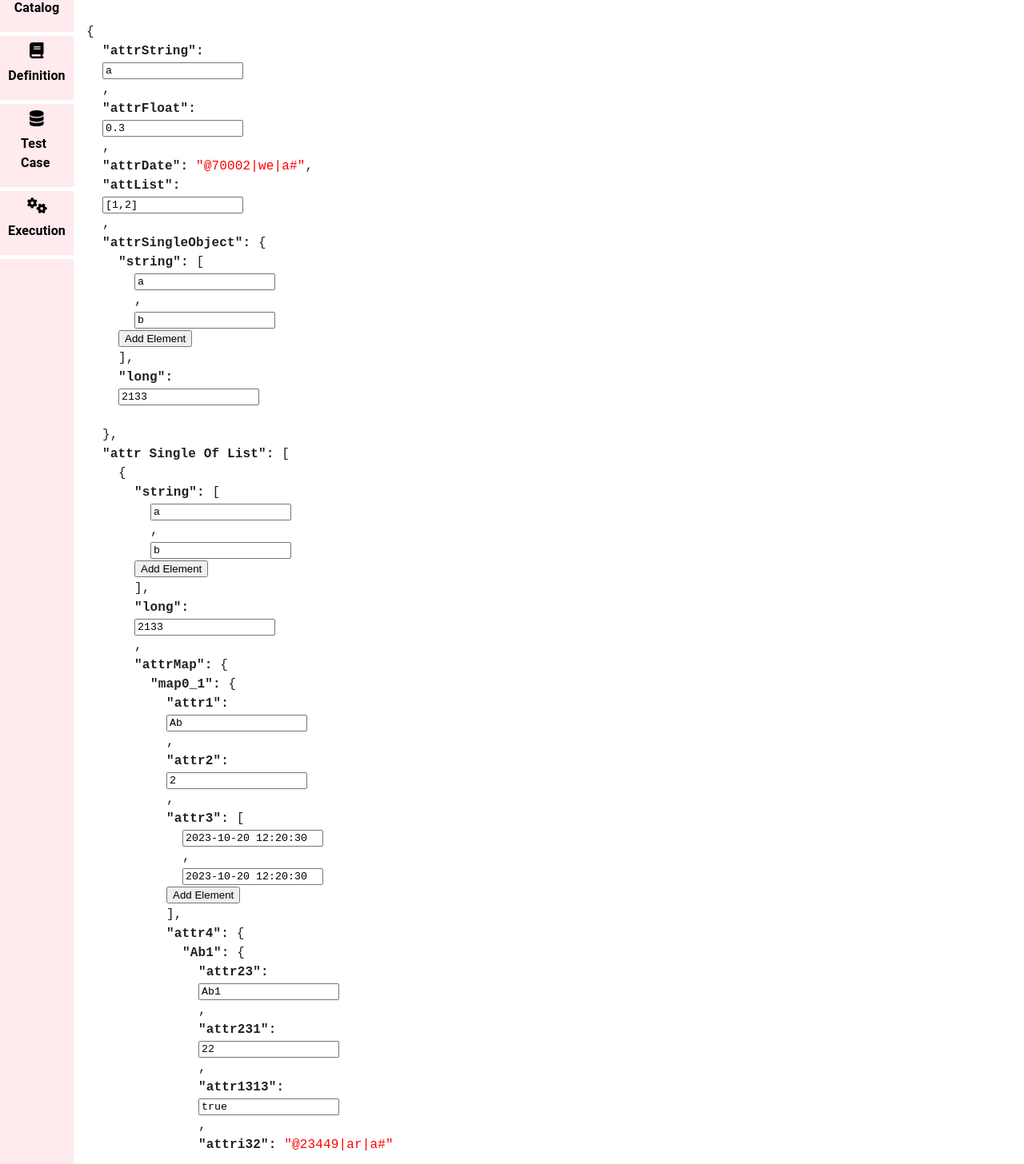
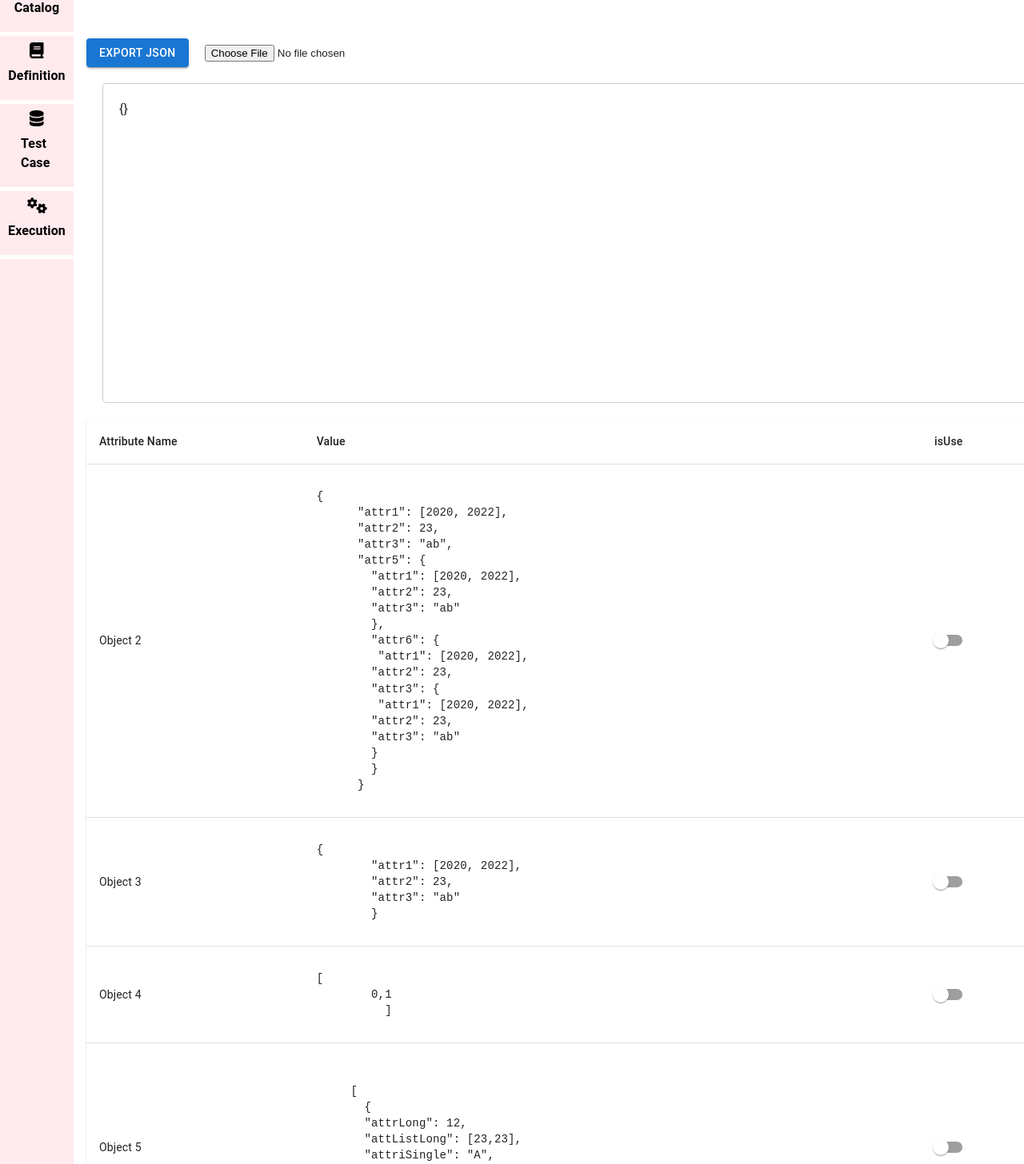
Before and after one commit to KhucPhat/Test-System, a React (Vite) app: page /test in a window 1280 px wide. Shown: the part 148-1604 px from the top of the page at 80% size. Built offline with nearby package versions, Linux system fonts and the light colour scheme.

Commit message:
fix-bugs

```diff
--- a/src/Test/Test.tsx
+++ b/src/Test/Test.tsx
@@ -1,29 +1,19 @@
-import { jsonKeyNumber, jsonMapString } from "@/constants/lists/listJson";
+import {
+  jsonKeyNumber,
+  jsonMapString,
+  listDataAttr1,
+  listDataAttrJson,
+} from "@/constants/lists/listJson";
 import TestChangeValueAndKeyJson from "./TestDataJson/TestChangeValueAndKeyJson";
 import ValidateValueChangeJson from "./TestDataJson/TestValidateChangeValueJson";
+import TestImportExportJson from "./TestDataJson/TestImportExportJson";
 
 function Test() {
-  function downloadJSON(data, filename = "data.json") {
-    // Không cần chuyển đổi data sang JSON vì nó đã là một chuỗi JSON đúng định dạng
-    const blob = new Blob([data], { type: "application/json" });
-
-    // Tạo liên kết tải xuống
-    const url = URL.createObjectURL(blob);
-    const link = document.createElement("a");
-    link.href = url;
-    link.download = filename;
-    document.body.appendChild(link);
-    link.click();
-
-    // Dọn dẹp sau khi tải xuống
-    document.body.removeChild(link);
-    URL.revokeObjectURL(url);
-  }
-
   return (
     <div>
       <h1>JSON Data Viewer</h1>
-      <TestChangeValueAndKeyJson data={JSON.parse(jsonMapString)} />
+      {/* <TestChangeValueAndKeyJson data={JSON.parse(jsonMapString)} /> */}
+      <TestImportExportJson data={listDataAttr1} />
     </div>
   );
 }
--- a/src/Test/TestDataJson/TestImportExportJson.tsx
+++ b/src/Test/TestDataJson/TestImportExportJson.tsx
@@ -1,8 +1,24 @@
-import { Button, Snackbar, Typography } from "@mui/material";
 import React, { useState } from "react";
+import {
+  Button,
+  Snackbar,
+  Typography,
+  Table,
+  TableBody,
+  TableCell,
+  TableContainer,
+  TableHead,
+  TableRow,
+  Paper,
+  Switch,
+  Box,
+} from "@mui/material";
 import JSONFormatter from "./TestConvertJsonMap";
 import MuiAlert from "@mui/material/Alert";
-import { validateComplexJson, validateDataType } from "@/constants/function/functionValidate";
+import {
+  validateComplexJson,
+  validateDataType,
+} from "@/constants/function/functionValidate";
 
 const TestImportExportJson = ({ data }) => {
   const [snackbar, setSnackbar] = useState({
@@ -21,14 +37,47 @@ const TestImportExportJson = ({ data }) => {
       result.push({
         attrName: key,
         value: JSON.stringify(inputObject[key], null, 2), // Sử dụng JSON.stringify để định dạng chuỗi JSON đẹp mắt
+        isUse: false, // Mặc định isUse là false
       });
     }
 
     return result;
-  };
+  }
+
+  function validateNestedJson(obj) {
+    const results = [];
+
+    function traverseJson(subObj, path = "") {
+      if (subObj && typeof subObj === "object") {
+        for (const key in subObj) {
+          const newPath = path ? `${path}.${key}` : key;
+          if (typeof subObj[key] === "object") {
+            traverseJson(subObj[key], newPath);
+          } else {
+            const value = subObj[key].toString();
+            // console.log(value);
+            if (value.length > 255) {
+              results.push(`${newPath}: value exceeds 255 characters`);
+            }
+          }
+        }
+      } else {
+        const value = subObj.toString();
+        if (value.length > 255) {
+          results.push(`${path}: value exceeds 255 characters`);
+        }
+      }
+    }
+
+    traverseJson(obj);
+    return results;
+  }
 
   const handleDownloadJson = () => {
-    const jsonString = `{${listData.map((item) => `"${item.attrName}": ${item.value}`).join(",")}}`;
+    const jsonString = `{${listData
+      .filter((item) => item.isUse)
+      .map((item) => `"${item.attrName}": ${item.value}`)
+      .join(",")}}`;
     const blob = new Blob([jsonString], { type: "application/json" });
     const href = URL.createObjectURL(blob);
     const link = document.createElement("a");
@@ -39,60 +88,113 @@ const TestImportExportJson = ({ data }) => {
     document.body.removeChild(link);
   };
 
-  const handleImportJson = (event) => {
+  const handleImportJson = (event, currentData) => {
     const file = event.target.files[0];
+    const maxSize = 5 * 1024 * 1024;
+
     if (file && file.type === "application/json") {
+      if (file.size > maxSize) {
+        setSnackbar({
+          open: true,
+          message: "File size exceeds 5MB limit. Please upload a smaller file.",
+          severity: "error",
+        });
+      } else {
         const reader = new FileReader();
         reader.onload = (e) => {
           try {
             const json = JSON.parse(e.target.result);
             const newData = convertToJsonAttributeObject(json);
-          let additionalAttributes = false;
-          let typeMismatch = false;
+            const validationErrors = validateNestedJson(json);
 
-          // Check if any value exceeds 255 characters
-          const hasExcessiveLength = newData.some(item => item.value.length > 255);
-          if (hasExcessiveLength) {
+            if (validationErrors.length > 0) {
               setSnackbar({
                 open: true,
-              message: "Some values exceed the maximum length of 255 characters!",
+                message: `Errors found: ${validationErrors.join(", ")}`,
                 severity: "error",
               });
-            return;
+              return; // Stop further processing if there are validation errors
             }
-
-          const updatedData = [...listData];
-          newData.forEach((newItem) => {
-            const existingItem = updatedData.find(item => item.attrName === newItem.attrName);
-            if (existingItem) {
-              const oldValue = JSON.parse(existingItem.value);
-              const newValue = JSON.parse(newItem.value);
-
-              console.log(newValue)
-              const expectedType = typeof oldValue === 'number' ? (Number.isInteger(oldValue) ? 'Long' : 'Float') : typeof oldValue; // Xác định loại dựa trên oldValue
-
-              if (!validateComplexJson(newValue, expectedType)) {
-                typeMismatch = true;
-              } else if (existingItem.value !== newItem.value) {
-                existingItem.value = newItem.value;
-              }
-            } else if (!existingItem) {
-              updatedData.push(newItem);
-              additionalAttributes = true;
+            // Update listData with existing items and mark them as isUse: true
+            const updatedData = listData.map((item) => {
+              const newItem = newData.find(
+                (newItem) => newItem.attrName === item.attrName
+              );
+              if (newItem) {
+                return {
+                  ...item,
+                  value: newItem.value,
+                  isUse: true,
+                };
+              } else {
+                return {
+                  ...item,
+                  isUse: false,
+                };
               }
             });
 
+            // Check for missing attributes in imported data
+            const missingAttributes = currentData.filter(
+              (item) =>
+                !newData.some((newItem) => newItem.attrName === item.attrName)
+            );
+
+            // Update listData with missing attributes marked as isUse: false
+            missingAttributes.forEach((missingItem) => {
+              updatedData.push({
+                attrName: missingItem.attrName,
+                value: missingItem.value,
+                isUse: false,
+              });
+            });
+
+            // Check for additional attributes in imported data
+            const additionalAttributes = listData.filter(
+              (newItem) =>
+                !listData.some((item) => item.attrName === newItem.attrName)
+            );
+
+            // Add additional attributes to listData and data content
+            additionalAttributes.forEach((additionalItem) => {
+              updatedData.push({
+                attrName: additionalItem.attrName,
+                value: additionalItem.value,
+                isUse: true,
+              });
+            });
+            console.log(updatedData);
+
             setListData(updatedData);
-          if (typeMismatch) {
+
+            if (missingAttributes.length > 0) {
               setSnackbar({
                 open: true,
-              message: "Some attributes have type mismatches!",
+                message: `Imported JSON is missing attributes: ${missingAttributes
+                  .map((item) => `"${item.attrName}"`)
+                  .join(", ")}`,
                 severity: "error",
               });
-          } else {
+            }
+
+            if (additionalAttributes.length > 0) {
               setSnackbar({
                 open: true,
-              message: additionalAttributes ? 'Import thừa attribute' : "JSON imported successfully!",
+                message: `Imported JSON has additional attributes: ${additionalAttributes
+                  .map((item) => `"${item.attrName}"`)
+                  .join(", ")}`,
+                severity: "info",
+              });
+            }
+
+            // If no missing or additional attributes, show success message
+            if (
+              missingAttributes.length === 0 &&
+              additionalAttributes.length === 0
+            ) {
+              setSnackbar({
+                open: true,
+                message: "JSON imported successfully!",
                 severity: "success",
               });
             }
@@ -105,6 +207,7 @@ const TestImportExportJson = ({ data }) => {
           }
         };
         reader.readAsText(file);
+      }
     } else {
       setSnackbar({
         open: true,
@@ -114,12 +217,10 @@ const TestImportExportJson = ({ data }) => {
     }
   };
 
-
   const handleCloseSnackbar = () => {
     setSnackbar({ ...snackbar, open: false });
   };
 
-  console.log(listData);
   return (
     <div>
       <div
@@ -132,39 +233,90 @@ const TestImportExportJson = ({ data }) => {
           onClick={handleDownloadJson}
           variant="contained"
           color="primary"
-          style={{ marginTop: "20px", marginRight: '20px' }}
+          style={{ marginTop: "20px", marginRight: "20px" }}
         >
           Export JSON
         </Button>
         <input
           type="file"
           accept="application/json"
-          onChange={handleImportJson}
+          onChange={(event) => {
+            handleImportJson(
+              event,
+              listData.filter((item) => item.isUse)
+            );
+          }}
           style={{ marginTop: "20px" }}
         />
       </div>
+      <Box>
         <div
           style={{
             margin: "20px",
             padding: "20px",
             border: "1px solid #ccc",
             borderRadius: "5px",
+            width: "100%",
+            height: "400px",
             overflowX: "auto",
           }}
         >
           {`{`}
-        {listData.map((item, index) => (
+          {listData
+            .filter((item) => item.isUse)
+            .map((item, index) => (
               <div
                 key={index}
                 style={{ marginBottom: "10px", fontFamily: "monospace" }}
               >
                 <Typography>{`"${item.attrName}":`}</Typography>
                 <JSONFormatter data={JSON.parse(item.value)} />
-            {index < listData.length - 1 ? "," : ""}
+                {index < listData.filter((item) => item.isUse).length - 1
+                  ? ","
+                  : ""}
               </div>
             ))}
           {`}`}
         </div>
+
+        <TableContainer component={Paper} style={{ marginTop: "20px" }}>
+          <Table>
+            <TableHead>
+              <TableRow>
+                <TableCell>Attribute Name</TableCell>
+                <TableCell>Value</TableCell>
+                <TableCell align="center">isUse</TableCell>
+              </TableRow>
+            </TableHead>
+            <TableBody>
+              {listData.map((item, index) => (
+                <TableRow key={index}>
+                  <TableCell>{item.attrName}</TableCell>
+                  <TableCell>
+                    <Typography variant="body2" component="div">
+                      <pre>{item.value}</pre>
+                    </Typography>
+                  </TableCell>
+                  <TableCell align="center">
+                    <Switch
+                      checked={item.isUse}
+                      onChange={() =>
+                        setListData((prevData) =>
+                          prevData.map((prevItem, i) =>
+                            i === index
+                              ? { ...prevItem, isUse: !prevItem.isUse }
+                              : prevItem
+                          )
+                        )
+                      }
+                    />
+                  </TableCell>
+                </TableRow>
+              ))}
+            </TableBody>
+          </Table>
+        </TableContainer>
+      </Box>
 
       <Snackbar
         open={snackbar.open}
--- a/src/constants/lists/listJson.ts
+++ b/src/constants/lists/listJson.ts
@@ -121,7 +121,7 @@ export const jsonKeyNumber = `{
                 }
              }
    }
-}`
+}`;
 
 export const jsonKey = `{
    "0.12": {
@@ -138,7 +138,7 @@ export const jsonKey = `{
                 }
              }
    }
-}`
+}`;
 
 export const jsonObject = `{
     "attr1": [2020, 2022],
@@ -180,146 +180,202 @@ export const jsonObjectArray = `
   ]
   `;
 
+export const listDataAttr1 = [
+  {
+    attrName: "Object 2",
+    value: `{
+      "attr1": [2020, 2022],
+      "attr2": 23,
+      "attr3": "ab",
+      "attr5": {
+        "attr1": [2020, 2022],
+        "attr2": 23,
+        "attr3": "ab"
+        },
+        "attr6": {
+         "attr1": [2020, 2022],
+        "attr2": 23,
+        "attr3": {
+         "attr1": [2020, 2022],
+        "attr2": 23,
+        "attr3": "ab"
+        }
+        }
+      }`,
+    isUse: false,
+  },
+  {
+    attrName: "Object 3",
+    value: `{
+        "attr1": [2020, 2022],
+        "attr2": 23,
+        "attr3": "ab"
+        }`,
+    isUse: false,
+  },
+  {
+    attrName: "Object 4",
+    value: `[
+        0,1
+          ]`,
+    isUse: false,
+  },
+  {
+    attrName: "Object 5",
+    value: `
+     [
+       {
+       "attrLong": 12,
+       "attListLong": [23,23],
+       "attriSingle": "A",
+       "attriListSingle": ["a", "b"]
+       }
+     ]
+     `,
+    isUse: false,
+  },
+];
+
 export const listDataAttrJson = [
-//    {
-//       attrName: "Object1",
-//       value: `{
-//     "attrString": "a",
-//     "attrFloat": 0.3,
-//     "attrDate": "@70002|we|a#",
-//     "attList": "[1,2]",
-//     "attrSingleObject": {
-//        "string": ["a", "b"],
-//        "long": 2133
-//     },
-//     "attr Single Of List": [
-//        {
-//           "string": ["a", "b"],
-//           "long": 2133,
-//           "attrMap": {
-//              "map0_1": {
-//                 "attr1": "Ab",
-//                 "attr2": 2,
-//                 "attr3": [0, 1],
-//                 "attr4": {
-//                    "Ab1": {
-//                       "attr23": "Ab1",
-//                       "attr231": 22,
-//                       "attr1313": true,
-//                       "attri32": "@23449|ar|a#"
-//                    }
-//                 }
-//              }
-//           }
-//        }
-//     ],
-//     "map": {
-//        "map0_1": {
-//           "attr1": "Ab",
-//           "attr2": 2,
-//           "attr3": [0, 1],
-//           "attr4": {
-//              "Ab1": {
-//                 "attr23": "Ab1",
-//                 "attr231": 22,
-//                 "attr1313": "@23456|a|t#",
-//                 "attri32": "2024-12-20 12:40:13"
-//              }
-//           }
-//        },
-//        "map1": {
-//           "false": {
-//              "attr12": "Abc",
-//              "attr23": 23,
-//              "attr33": false,
-//              "attr43": {
-//                 "true": {
-//                    "attr2312": "Ab1",
-//                    "attr23146": 22,
-//                    "attr131375": true,
-//                    "attri32123": "2024-12-20 12:40:13"
-//                 }
-//              },
-//              "attrMapofMap": {
-//                 "22": {
-//                    "type1": "Ab1",
-//                    "type2": 22,
-//                    "attr131375": true,
-//                    "attri32123": "2024-12-20 12:40:13"
-//                 }
-//              }
-//           }
-//        },
-//        "map3": {
-//           "Abc": {
-//              "attr12": "Abc",
-//              "attr23": 23,
-//              "attr33": false,
-//              "attr43": {
-//                 "dateKey": {
-//                    "attr2312": "Ab1",
-//                    "attr23146": 22,
-//                    "attr131375": true,
-//                    "attri32123": "2024-12-20 12:40:13"
-//                 }
-//              },
-//              "attr Mapof Map": {
-//                 "true": {
-//                    "type1": "Ab1",
-//                    "type2": 22,
-//                    "attr131375": true,
-//                    "attri32123": {
-//                       "arrayAB": {
-//                          "bal1": ["a", "b"],
-//                          "bal2": 1234000,
-//                          "bal3": 0.3344,
-//                          "bal4": {
-//                             "0.321": {
-//                                "typq1": 0.321,
-//                                "type2": 4234,
-//                                "typ3": true,
-//                                "type4": [true, false]
-//                             }
-//                          }
-//                       }
-//                    }
-//                 }
-//              }
-//           }
-//        }
-//     }
-//  }`,
-//    },
-   // {
-   //    attrName: "Object 2",
-   //    value: `{
-   //  "attr1": [2020, 2022],
-   //  "attr2": 23,
-   //  "attr3": "ab",
-   //  "attr5": {
-   //    "attr1": [2020, 2022],
-   //    "attr2": 23,
-   //    "attr3": "ab"
-   //    },
-   //    "attr6": {
-   //     "attr1": [2020, 2022],
-   //    "attr2": 23,
-   //    "attr3": {
-   //     "attr1": [2020, 2022],
-   //    "attr2": 23,
-   //    "attr3": "ab"
-   //    }
-   //    }
-   //  }`,
-   // },
-   // {
-   //    attrName: "Object 3",
-   //    value: `{
-   //    "attr1": [2020, 2022],
-   //    "attr2": 23,
-   //    "attr3": "ab"
-   //    }`,
-   // },
+  {
+    attrName: "Object1",
+    value: `{
+    "attrString": "a",
+    "attrFloat": 0.3,
+    "attrDate": "@70002|we|a#",
+    "attList": "[1,2]",
+    "attrSingleObject": {
+       "string": ["a", "b"],
+       "long": 2133
+    },
+    "attr Single Of List": [
+       {
+          "string": ["a", "b"],
+          "long": 2133,
+          "attrMap": {
+             "map0_1": {
+                "attr1": "Ab",
+                "attr2": 2,
+                "attr3": [0, 1],
+                "attr4": {
+                   "Ab1": {
+                      "attr23": "Ab1",
+                      "attr231": 22,
+                      "attr1313": true,
+                      "attri32": "@23449|ar|a#"
+                   }
+                }
+             }
+          }
+       }
+    ],
+    "map": {
+       "map0_1": {
+          "attr1": "Ab",
+          "attr2": 2,
+          "attr3": [0, 1],
+          "attr4": {
+             "Ab1": {
+                "attr23": "Ab1",
+                "attr231": 22,
+                "attr1313": "@23456|a|t#",
+                "attri32": "2024-12-20 12:40:13"
+             }
+          }
+       },
+       "map1": {
+          "false": {
+             "attr12": "Abc",
+             "attr23": 23,
+             "attr33": false,
+             "attr43": {
+                "true": {
+                   "attr2312": "Ab1",
+                   "attr23146": 22,
+                   "attr131375": true,
+                   "attri32123": "2024-12-20 12:40:13"
+                }
+             },
+             "attrMapofMap": {
+                "22": {
+                   "type1": "Ab1",
+                   "type2": 22,
+                   "attr131375": true,
+                   "attri32123": "2024-12-20 12:40:13"
+                }
+             }
+          }
+       },
+       "map3": {
+          "Abc": {
+             "attr12": "Abc",
+             "attr23": 23,
+             "attr33": false,
+             "attr43": {
+                "dateKey": {
+                   "attr2312": "Ab1",
+                   "attr23146": 22,
+                   "attr131375": true,
+                   "attri32123": "2024-12-20 12:40:13"
+                }
+             },
+             "attr Mapof Map": {
+                "true": {
+                   "type1": "Ab1",
+                   "type2": 22,
+                   "attr131375": true,
+                   "attri32123": {
+                      "arrayAB": {
+                         "bal1": ["a", "b"],
+                         "bal2": 1234000,
+                         "bal3": 0.3344,
+                         "bal4": {
+                            "0.321": {
+                               "typq1": 0.321,
+                               "type2": 4234,
+                               "typ3": true,
+                               "type4": [true, false]
+                            }
+                         }
+                      }
+                   }
+                }
+             }
+          }
+       }
+    }
+ }`,
+  },
+  {
+    attrName: "Object 2",
+    value: `{
+    "attr1": [2020, 2022],
+    "attr2": 23,
+    "attr3": "ab",
+    "attr5": {
+      "attr1": [2020, 2022],
+      "attr2": 23,
+      "attr3": "ab"
+      },
+      "attr6": {
+       "attr1": [2020, 2022],
+      "attr2": 23,
+      "attr3": {
+       "attr1": [2020, 2022],
+      "attr2": 23,
+      "attr3": "ab"
+      }
+      }
+    }`,
+  },
+  {
+    attrName: "Object 3",
+    value: `{
+      "attr1": [2020, 2022],
+      "attr2": 23,
+      "attr3": "ab"
+      }`,
+  },
   {
     attrName: "Object 4",
     value: `[
```
Also changed, not shown: 2 other files (tests, documents, lock files or other folders). Lines whose indentation alone changed are shown as unchanged.
